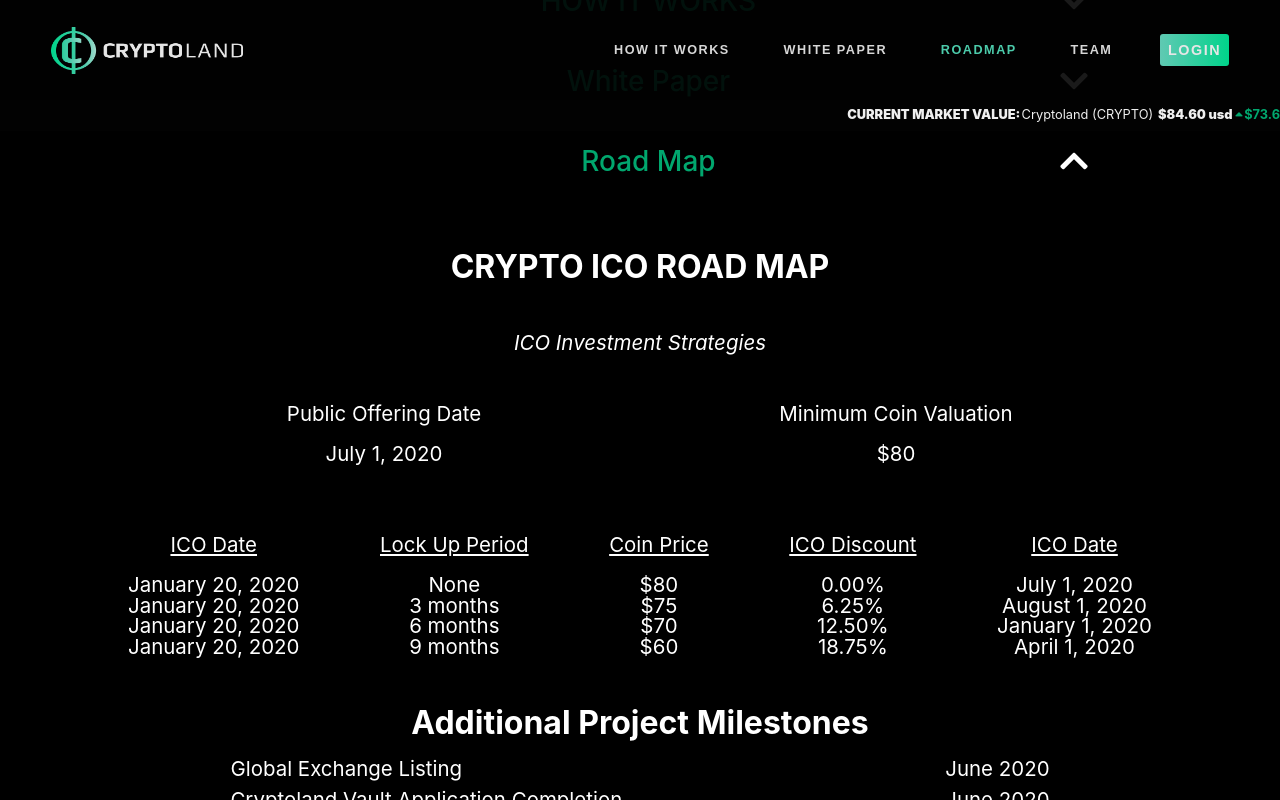
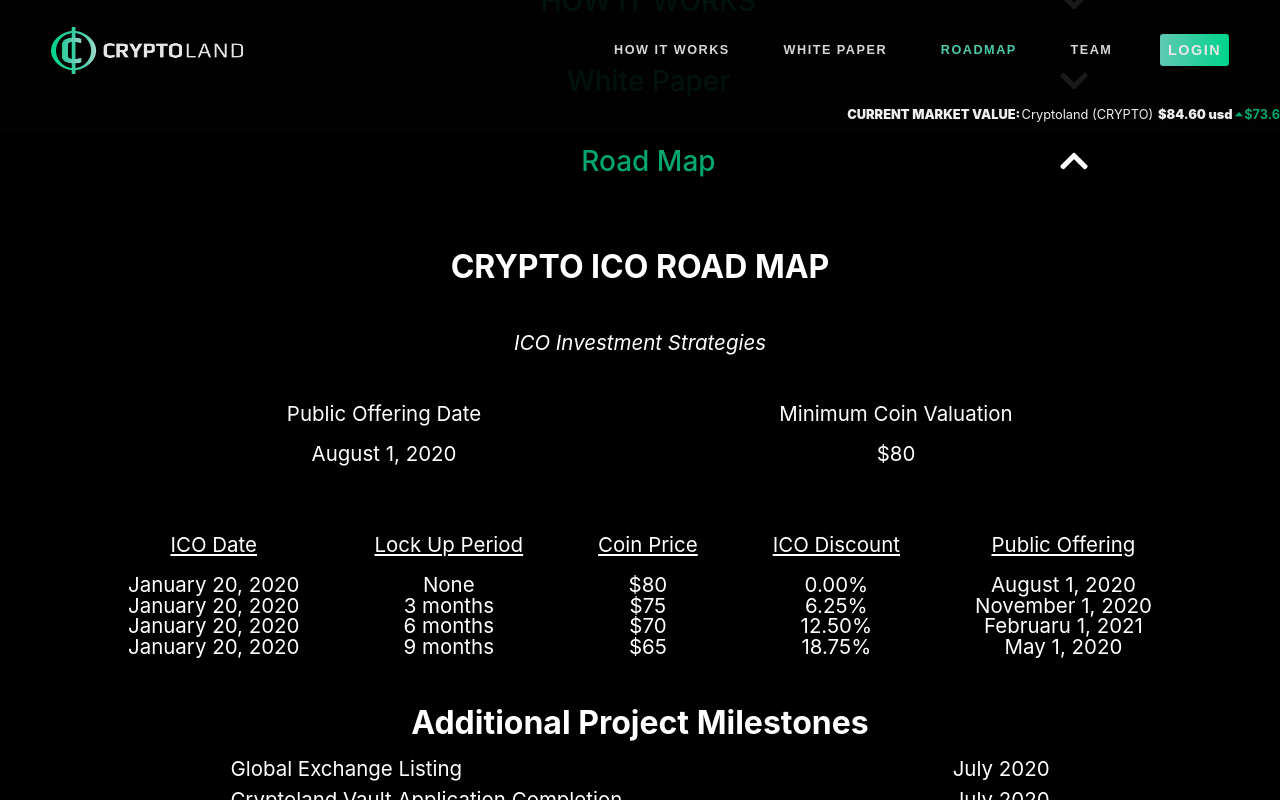
Before and after one commit to CryptoLand-Coin/webApp, a React (Create React App) app in the folder cryptoland/: page / in a window 1280 px wide. Both pictures are taken after a click on the button "ROADMAP". Shown: the part 800-1600 px from the top of the page. Built offline with nearby package versions, Linux system fonts and the light colour scheme.

Commit message:
Update RoadMap Copy

```diff
--- a/cryptoland/src/components/RoadMap.js
+++ b/cryptoland/src/components/RoadMap.js
@@ -15,7 +15,7 @@ function RoadMap() {
           <div className='offering'>
             <div>
               <p>Public Offering Date</p>
-              <p>July 1, 2020</p>
+              <p>August 1, 2020</p>
             </div>
             <div>
               <p>Minimum Coin Valuation</p>
@@ -56,7 +56,7 @@ function RoadMap() {
                 <p>$80</p>
                 <p>$75</p>
                 <p>$70</p>
-                <p>$60</p>
+                <p>$65</p>
               </div>
             </div>
 
@@ -74,13 +74,13 @@ function RoadMap() {
 
             <div className='section'>
               <div className='section-title'>
-                <p>ICO Date</p>
+                <p>Public Offering</p>
               </div>
               <div id='last' className='section-content'>
-                <p>July 1, 2020</p>
                 <p>August 1, 2020</p>
-                <p>January 1, 2020</p>
-                <p>April 1, 2020</p>
+                <p>November 1, 2020</p>
+                <p>Februaru 1, 2021</p>
+                <p>May 1, 2020</p>
               </div>
             </div>
 
@@ -92,12 +92,12 @@ function RoadMap() {
             </div>
             <div className='milestone'>
               <p>Global Exchange Listing</p>
-              <p>June 2020</p>
+              <p>July 2020</p>
             </div>
 
             <div className='milestone'>
               <p>Cryptoland Vault Application Completion</p>
-              <p>June 2020</p>
+              <p>July 2020</p>
             </div>
 
             <div className='milestone'>
```
